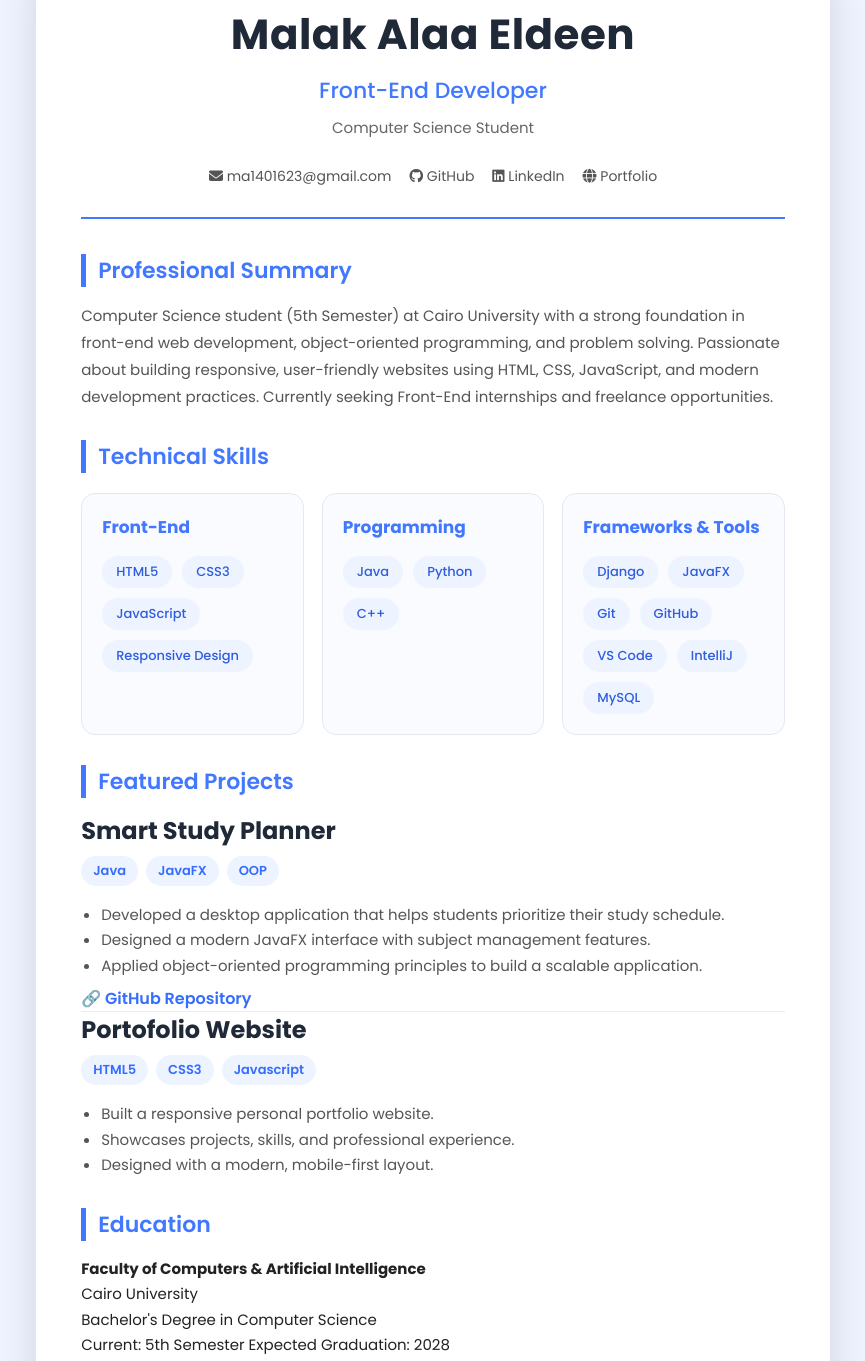
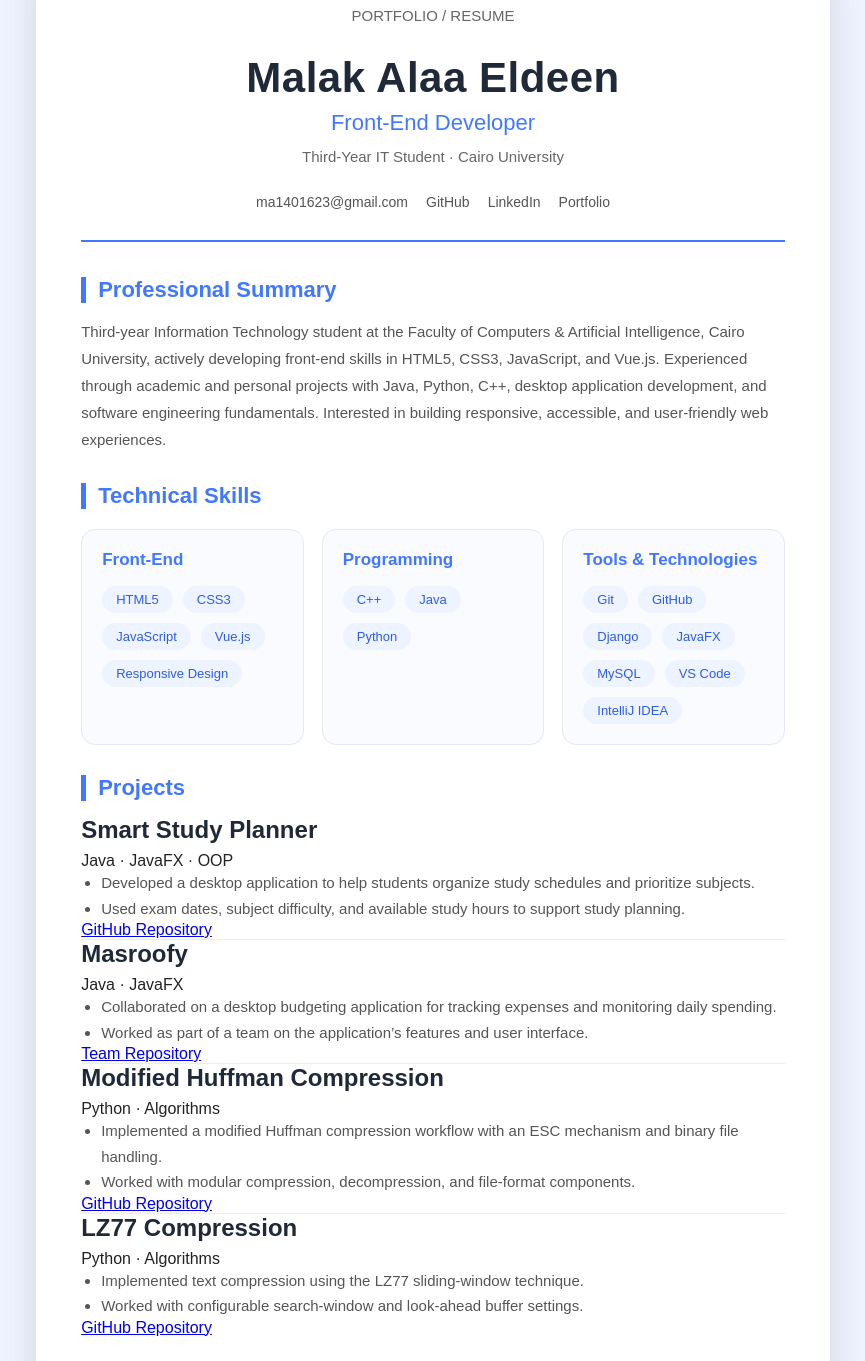
Before and after one commit to malakaladen/portfolio_website, a plain HTML site: page resume.html in a window 1280 px wide. Shown: the part 77-1438 px from the top of the page, without its empty margins (207-1072 px from the left). Drawn offline with Linux system fonts and the light colour scheme.

Commit message:
Update resume page for current IT profile and projects

```diff
--- a/resume.html
+++ b/resume.html
@@ -3,168 +3,43 @@
 <head>
   <meta charset="UTF-8" />
   <meta name="viewport" content="width=device-width, initial-scale=1.0" />
+  <meta name="description" content="Resume of Malak Alaa Eldeen, third-year IT student and aspiring Front-End Developer." />
   <title>Malak Alaa Eldeen | Resume</title>
   <link rel="preconnect" href="https://fonts.googleapis.com" />
   <link rel="preconnect" href="https://fonts.gstatic.com" crossorigin />
-    <link
-      href="https://fonts.googleapis.com/css2?family=Poppins:wght@300;400;500;600;700&display=swap"
-      rel="stylesheet"
-    />
-    <link
-      rel="stylesheet"
-      href="https://cdnjs.cloudflare.com/ajax/libs/font-awesome/6.7.2/css/all.min.css"
-    />
+  <link href="https://fonts.googleapis.com/css2?family=DM+Sans:wght@400;500;600;700&family=Space+Grotesk:wght@500;600;700&display=swap" rel="stylesheet" />
   <link rel="stylesheet" href="css/resume.css" />
 </head>
-
 <body>
-    <div class="resume">
-      <header>
-        <h1>Malak Alaa Eldeen</h1>
-        <h2>Front-End Developer</h2>
-        <p>Computer Science Student</p>
-
+  <main class="resume">
+    <header class="resume-header">
+      <div><p class="eyebrow">PORTFOLIO / RESUME</p><h1>Malak Alaa Eldeen</h1><h2>Front-End Developer</h2><p class="location">Third-Year IT Student · Cairo University</p></div>
       <div class="contact">
-          <a href="mailto:ma1401623@gmail.com">
-            <i class="fa-solid fa-envelope"></i>
-            ma1401623@gmail.com
-          </a>
-          <a href="https://github.com/malakaladen" target="_blank">
-            <i class="fa-brands fa-github"></i>
-            GitHub
-          </a>
-
-          <a
-            href="https://www.linkedin.com/in/malak-alaa-806b21341/"
-            target="_blank"
-          >
-            <i class="fa-brands fa-linkedin"></i>
-            LinkedIn
-          </a>
-
-          <a href="index.html">
-            <i class="fa-solid fa-globe"></i>
-            Portfolio
-          </a>
+        <a href="mailto:ma1401623@gmail.com">ma1401623@gmail.com</a>
+        <a href="https://github.com/malakaladen" target="_blank" rel="noopener noreferrer">GitHub</a>
+        <a href="https://www.linkedin.com/in/malak-alaa-806b21341/" target="_blank" rel="noopener noreferrer">LinkedIn</a>
+        <a href="index.html">Portfolio</a>
       </div>
     </header>
 
-      <section class="summary">
-        <h3>Professional Summary</h3>
+    <section class="summary"><h3>Professional Summary</h3><p>Third-year Information Technology student at the Faculty of Computers & Artificial Intelligence, Cairo University, actively developing front-end skills in HTML5, CSS3, JavaScript, and Vue.js. Experienced through academic and personal projects with Java, Python, C++, desktop application development, and software engineering fundamentals. Interested in building responsive, accessible, and user-friendly web experiences.</p></section>
 
-        <p>
-          Computer Science student (5th Semester) at Cairo University with a
-          strong foundation in front-end web development, object-oriented
-          programming, and problem solving. Passionate about building
-          responsive, user-friendly websites using HTML, CSS, JavaScript, and
-          modern development practices. Currently seeking Front-End internships
-          and freelance opportunities.
-        </p>
+    <section><h3>Technical Skills</h3><div class="skills">
+      <div class="skill-category"><h4>Front-End</h4><div class="badges"><span>HTML5</span><span>CSS3</span><span>JavaScript</span><span>Vue.js</span><span>Responsive Design</span></div></div>
+      <div class="skill-category"><h4>Programming</h4><div class="badges"><span>C++</span><span>Java</span><span>Python</span></div></div>
+      <div class="skill-category"><h4>Tools & Technologies</h4><div class="badges"><span>Git</span><span>GitHub</span><span>Django</span><span>JavaFX</span><span>MySQL</span><span>VS Code</span><span>IntelliJ IDEA</span></div></div>
+    </div></section>
+
+    <section><h3>Projects</h3>
+      <article class="project"><div class="project-heading"><h4>Smart Study Planner</h4><span>Java · JavaFX · OOP</span></div><ul><li>Developed a desktop application to help students organize study schedules and prioritize subjects.</li><li>Used exam dates, subject difficulty, and available study hours to support study planning.</li></ul><a href="https://github.com/malakaladen/Study-planner">GitHub Repository</a></article>
+      <article class="project"><div class="project-heading"><h4>Masroofy</h4><span>Java · JavaFX</span></div><ul><li>Collaborated on a desktop budgeting application for tracking expenses and monitoring daily spending.</li><li>Worked as part of a team on the application’s features and user interface.</li></ul><a href="https://github.com/ROMA-129/Masroofy">Team Repository</a></article>
+      <article class="project"><div class="project-heading"><h4>Modified Huffman Compression</h4><span>Python · Algorithms</span></div><ul><li>Implemented a modified Huffman compression workflow with an ESC mechanism and binary file handling.</li><li>Worked with modular compression, decompression, and file-format components.</li></ul><a href="https://github.com/malakaladen/ModifiedHuffman">GitHub Repository</a></article>
+      <article class="project"><div class="project-heading"><h4>LZ77 Compression</h4><span>Python · Algorithms</span></div><ul><li>Implemented text compression using the LZ77 sliding-window technique.</li><li>Worked with configurable search-window and look-ahead buffer settings.</li></ul><a href="https://github.com/malakaladen/Lz-77_Implementaion">GitHub Repository</a></article>
     </section>
 
-      <section>
-        <h3>Technical Skills</h3>
-
-        <div class="skills">
-          <div class="skill-category">
-            <h4>Front-End</h4>
-            <div class="badges">
-              <span>HTML5</span>
-              <span>CSS3</span>
-              <span>JavaScript</span>
-              <span>Responsive Design</span>
-            </div>
-          </div>
-
-          <div class="skill-category">
-            <h4>Programming</h4>
-            <div class="badges">
-              <span>Java</span>
-              <span>Python</span>
-              <span>C++</span>
-            </div>
-          </div>
-
-          <div class="skill-category">
-            <h4>Frameworks & Tools</h4>
-            <div class="badges">
-              <span>Django</span>
-              <span>JavaFX</span>
-              <span>Git</span>
-              <span>GitHub</span>
-              <span>VS Code</span>
-              <span>IntelliJ</span>
-              <span>MySQL</span>
-            </div>
-          </div>
-        </div>
-      </section>
-
-      <section>
-        <h3>Featured Projects</h3>
-        <div class="project">
-          <h4>Smart Study Planner</h4>
-          <div class="tech-stack">
-            <span>Java</span>
-            <span>JavaFX</span>
-            <span>OOP</span>
-          </div>
-
-          <ul>
-            <li>
-              Developed a desktop application that helps students prioritize
-              their study schedule.
-            </li>
-            <li>
-              Designed a modern JavaFX interface with subject management
-              features.
-            </li>
-            <li>
-              Applied object-oriented programming principles to build a scalable
-              application.
-            </li>
-          </ul>
-          <a
-            href="https://github.com/malakaladen/Study-planner"
-            class="project-link"
-          >
-            🔗 GitHub Repository
-          </a>
-        </div>
-
-        <div class="project">
-          <h4>Portofolio Website</h4>
-          <div class="tech-stack">
-            <span>HTML5</span>
-            <span>CSS3</span>
-            <span>Javascript</span>
-          </div>
-
-          <ul>
-            <li>Built a responsive personal portfolio website.</li>
-            <li>Showcases projects, skills, and professional experience.</li>
-            <li>Designed with a modern, mobile-first layout.</li>
-          </ul>
-        </div>
-      </section>
-
-      <section>
-        <h3>Education</h3>
-
-        <p>
-          <strong>Faculty of Computers & Artificial Intelligence</strong
-          ><br />Cairo University<br />Bachelor's Degree in Computer Science
-          <br />Current: 5th Semester Expected Graduation: 2028
-        </p>
-      </section>
-
-      <section>
-        <div class="languages">
-          <h3>Languages</h3>
-
-          <p>Arabic — Native<br />English — Professional Working Proficiency</p>
-        </div>
-      </section>
-    </div>
+    <section><h3>Education</h3><div class="education"><strong>Faculty of Computers & Artificial Intelligence, Cairo University</strong><p>Bachelor’s degree · Information Technology (IT)</p><p>Third Year · Expected Graduation: 2028</p></div></section>
+    <section><h3>Training</h3><div class="education"><strong>Information Technology Institute (ITI)</strong><p>Summer Training Track — Vue.js</p></div></section>
+    <footer><a href="index.html">← Back to portfolio</a><button type="button" onclick="window.print()">Print / Save as PDF</button></footer>
+  </main>
 </body>
 </html>
```
Lines whose indentation alone changed are shown as unchanged.
